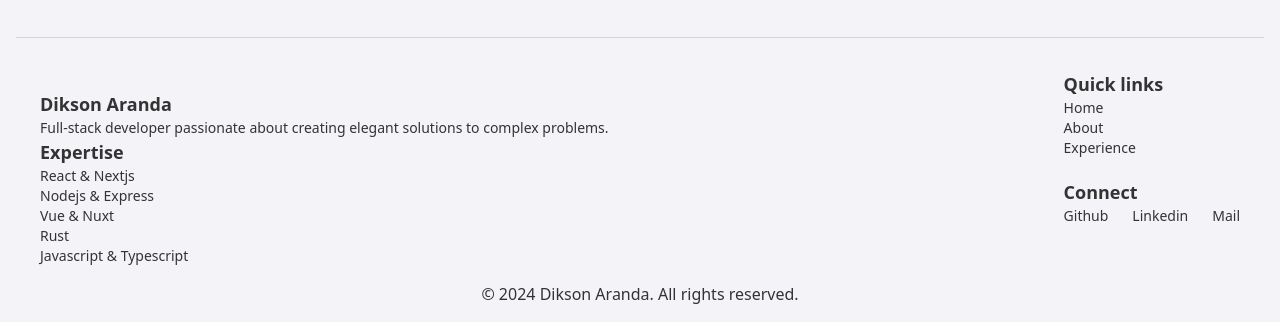
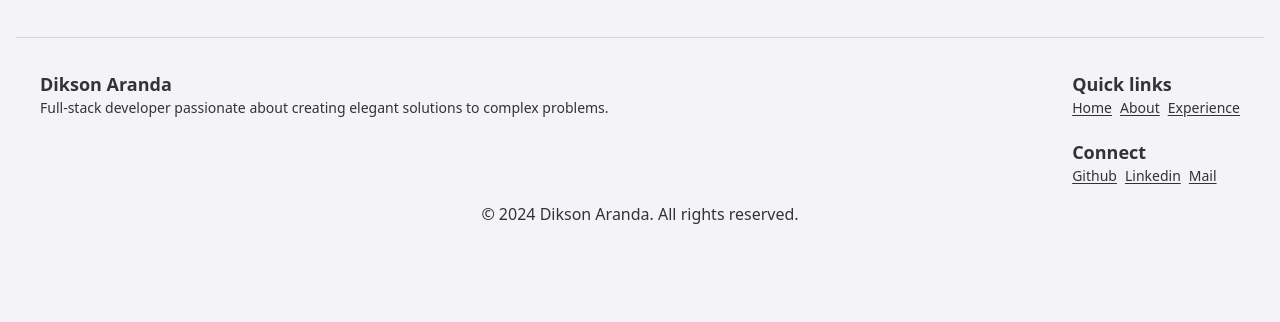
Before and after one commit to dreck-sallow/personal-web, an Astro site: page / in a window 1280 px wide. Shown: the part 2675-2997 px from the top of the page. After the commit the page ends 2917 px from the top, so only its background shows below. Built offline with nearby package versions, Linux system fonts and the light colour scheme; Astro itself is replaced by a stand-in of ours.

Commit message:
refactor: make link style for footer section with blocks

```diff
--- a/src/components/containers/block.astro
+++ b/src/components/containers/block.astro
@@ -3,10 +3,11 @@ interface Props {
   title?: string;
   tag?: string;
   contentType: "desc" | "list";
+  contentClass?: string;
   class?: string;
 }
 
-const { class: className, title, tag, contentType } = Astro.props;
+const { class: className, title, tag, contentType, contentClass } = Astro.props;
 
 const ContainerTag = tag ?? "div";
 ---
@@ -23,5 +24,13 @@ const ContainerTag = tag ?? "div";
         </p>
       )
     }
+
+    {
+      contentType === "list" && (
+        <ul class={`text-sm ${contentClass ?? ""}`}>
+          <slot />
+        </ul>
+      )
+    }
   </slot>
 </ContainerTag>
--- a/src/main.css
+++ b/src/main.css
@@ -22,3 +22,14 @@
     @apply flex flex-row items-center;
   }
 }
+
+
+@layer components {
+  .link {
+    @apply underline underline-offset-2
+  }
+
+  .link:hover {
+    @apply no-underline
+  }
+}
--- a/src/pages/index.astro
+++ b/src/pages/index.astro
@@ -44,44 +44,44 @@ import {
 		<footer class="mt-14 px-6 py-4 border-t border-neutral-300 mx-4 pt-8">
 			<div class="flex flex-row gap-8 justify-between">
 				<div>
-					<Block title="Dikson Aranda" contentType="desc" class="mt-5">
+					<Block title="Dikson Aranda" contentType="desc" class="mb-5">
 						Full-stack developer passionate about creating elegant solutions to
 						complex problems.
 					</Block>
-					<div>
-						<h5 class="text-lg font-semibold">Expertise</h5>
-						<ul class="text-sm">
-							<li>React & Nextjs</li>
-							<li>Nodejs & Express</li>
-							<li>Vue & Nuxt</li>
-							<li>Rust</li>
-							<li>Javascript & Typescript</li>
-						</ul>
-					</div>
+					<!-- <Block title="Expertise" contentType="list"> -->
+					<!-- <li>React & Nextjs</li> -->
+					<!-- <li>Nodejs & Express</li> -->
+					<!-- <li>Vue & Nuxt</li> -->
+					<!-- <li>Rust</li> -->
+					<!-- <li>Javascript & Typescript</li> -->
+					<!-- </Block> -->
 				</div>
 				<div>
-					<div class="mb-5">
-						<h5 class="text-lg font-semibold">Quick links</h5>
-						<ul class="text-sm">
-							<li>
-								<a href="#">Home</a>
-							</li>
-							<li>
-								<a href="#">About</a>
-							</li>
-							<li>
-								<a href="#">Experience</a>
-							</li>
-						</ul>
-					</div>
-					<div class="mb-5">
-						<h5 class="text-lg font-semibold">Connect</h5>
-						<ul class="text-sm flex flex-row gap-6">
-							<li>Github</li>
-							<li>Linkedin</li>
-							<li>Mail</li>
-						</ul>
-					</div>
+					<Block
+						title="Quick links"
+						contentType="list"
+						class="mb-5"
+						contentClass="flex-row-base gap-2"
+					>
+						<li><a href="#home" class="link">Home</a></li>
+						<li><a href="#about" class="link">About</a></li>
+						<li><a href="#home" class="link">Experience</a></li>
+					</Block>
+					<Block
+						title="Connect"
+						contentType="list"
+						contentClass="flex-row-base gap-2"
+					>
+						<li><a href="github.com/DreckSallow" class="link">Github</a></li>
+						<li>
+							<a href="linkedin.com/in/dikson-aranda" class="link">Linkedin</a>
+						</li>
+						<li>
+							<a href="mailto:diksonaranda.cabrera@gmail.com" class="link">
+								Mail
+							</a>
+						</li>
+					</Block>
 				</div>
 			</div>
 			<span class="text-center w-full block mt-4">
```
